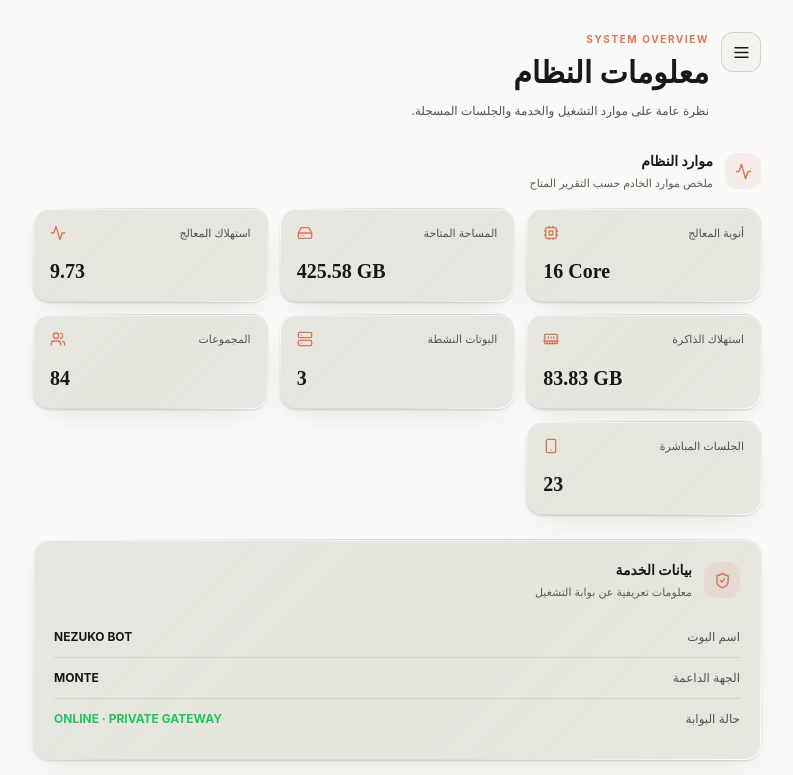
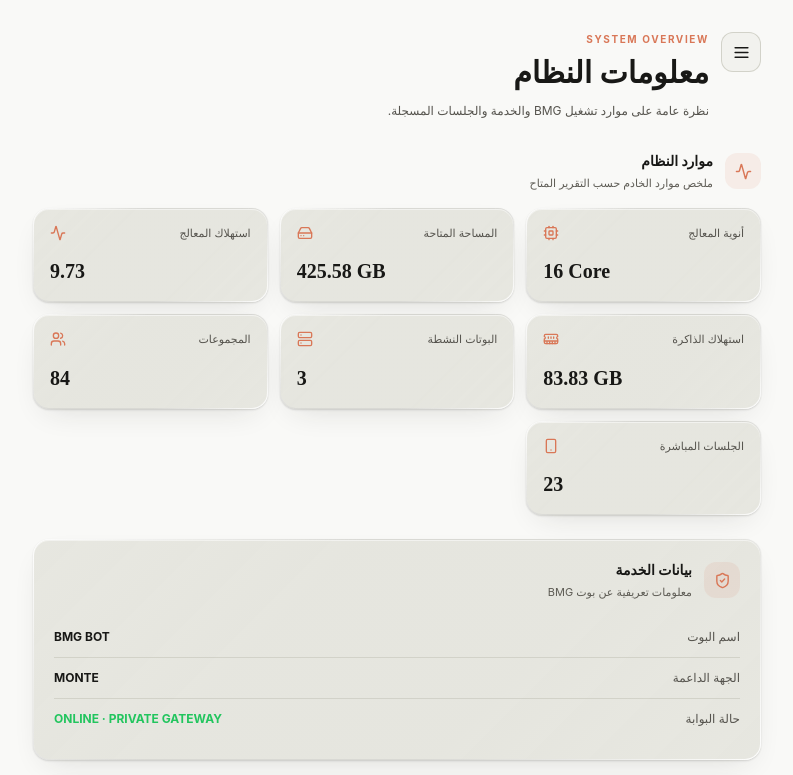
Before and after one commit to ux656/Freund, a Next.js app: page /info in a window 1280 px wide. Shown: the top 775 px of the page, without its empty margins (243-1036 px from the left). Built offline with nearby package versions, Linux system fonts and the light colour scheme.

Commit message:
Correct bot identity to BMG

```diff
--- a/app/info/page.tsx
+++ b/app/info/page.tsx
@@ -4,7 +4,7 @@ import SideMenu from "@/components/SideMenu";
 
 export const metadata: Metadata = {
   title: "معلومات النظام | BMG",
-  description: "موارد الخادم وإحصائيات التشغيل والجلسات.",
+  description: "موارد الخادم وإحصائيات تشغيل بوت BMG والجلسات.",
 };
 
 const metrics = [
@@ -36,7 +36,7 @@ export default function InfoPage() {
         <div className="min-w-0 flex-1">
           <div className="mb-2 text-[10px] font-bold tracking-[.16em] text-primary">SYSTEM OVERVIEW</div>
           <h1 className="font-display text-2xl font-bold sm:text-3xl">معلومات النظام</h1>
-          <p className="mt-2 text-xs leading-6 text-text-2">نظرة عامة على موارد التشغيل والخدمة والجلسات المسجلة.</p>
+          <p className="mt-2 text-xs leading-6 text-text-2">نظرة عامة على موارد تشغيل BMG والخدمة والجلسات المسجلة.</p>
         </div>
       </header>
 
@@ -56,9 +56,9 @@ export default function InfoPage() {
       </section>
 
       <section className="lg lg-surface mb-4 rounded-2xl p-4 sm:p-5">
-        <SectionTitle icon={ShieldCheck} title="بيانات الخدمة" detail="معلومات تعريفية عن بوابة التشغيل" />
+        <SectionTitle icon={ShieldCheck} title="بيانات الخدمة" detail="معلومات تعريفية عن بوت BMG" />
         <div className="divide-y divide-border/60">
-          <div className="flex items-center justify-between gap-3 py-3 text-xs"><span className="text-text-2">اسم البوت</span><strong dir="ltr">NEZUKO BOT</strong></div>
+          <div className="flex items-center justify-between gap-3 py-3 text-xs"><span className="text-text-2">اسم البوت</span><strong dir="ltr">BMG BOT</strong></div>
           <div className="flex items-center justify-between gap-3 py-3 text-xs"><span className="text-text-2">الجهة الداعمة</span><strong dir="ltr">MONTE</strong></div>
           <div className="flex items-center justify-between gap-3 py-3 text-xs"><span className="text-text-2">حالة البوابة</span><strong className="text-green" dir="ltr">ONLINE · PRIVATE GATEWAY</strong></div>
         </div>
```
